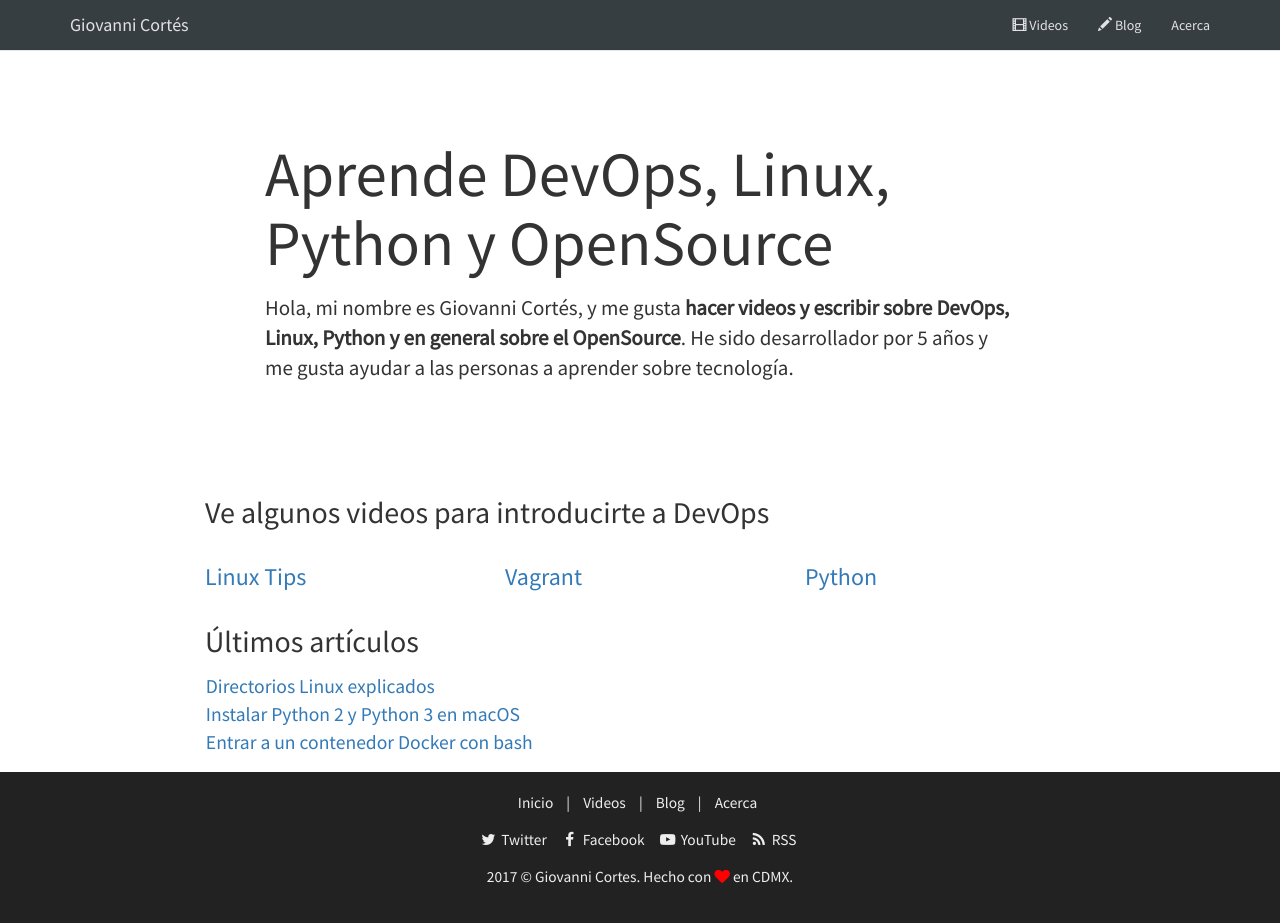
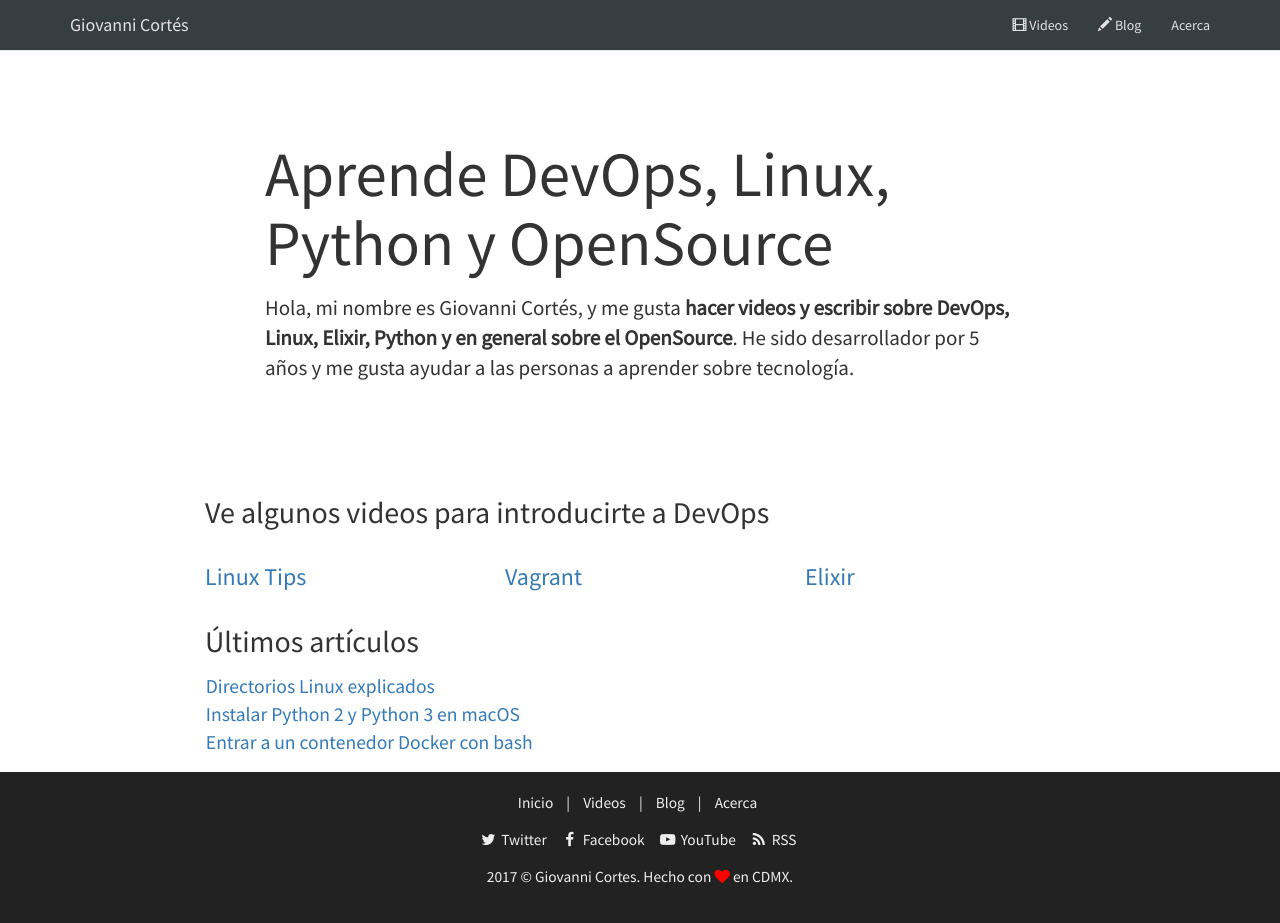
Before and after one commit to Gidrek/giovannicortes_old, a Jekyll site: the page built from index.html, in a window 1280 px wide. Built offline with Jekyll 4.4.1, drawn with Linux system fonts in a browser that asks for light colours.

Commit message:
Added new description

```diff
--- a/_config.yml
+++ b/_config.yml
@@ -17,7 +17,7 @@ title: Giovanni Cortes
 site_autor: Giovanni Cortes
 email: me@giovannicortes.com
 description: > # this means to ignore newlines until "baseurl:"
-  Linux, Python, DevOps y Open Source.
+  Linux, Elixir, DevOps y Open Source.
 baseurl: "" # the subpath of your site, e.g. /blog
 url: "https://giovannicortes.com" # the base hostname & protocol for your site, e.g. http://example.com
 twitter_username: giovanni_cortes
--- a/index.html
+++ b/index.html
@@ -8,7 +8,7 @@ title: Inicio
         <h1>Aprende DevOps, Linux, Python y OpenSource</h1>
 
         <p>Hola, mi nombre es Giovanni Cortés, y me gusta <strong>hacer videos y escribir sobre
-            DevOps, Linux, Python y en general sobre el OpenSource</strong>. He sido desarrollador
+            DevOps, Linux, Elixir, Python y en general sobre el OpenSource</strong>. He sido desarrollador
             por 5 años y me gusta ayudar a las personas a aprender sobre tecnología.
         </p>
     </div>
@@ -39,7 +39,7 @@ title: Inicio
         <div class="col-xs-4 video-box">
             <article>
                 <h3>
-                    <a href="">Python</a>
+                    <a href="">Elixir</a>
                 </h3>
             </article>
         </div>
```
